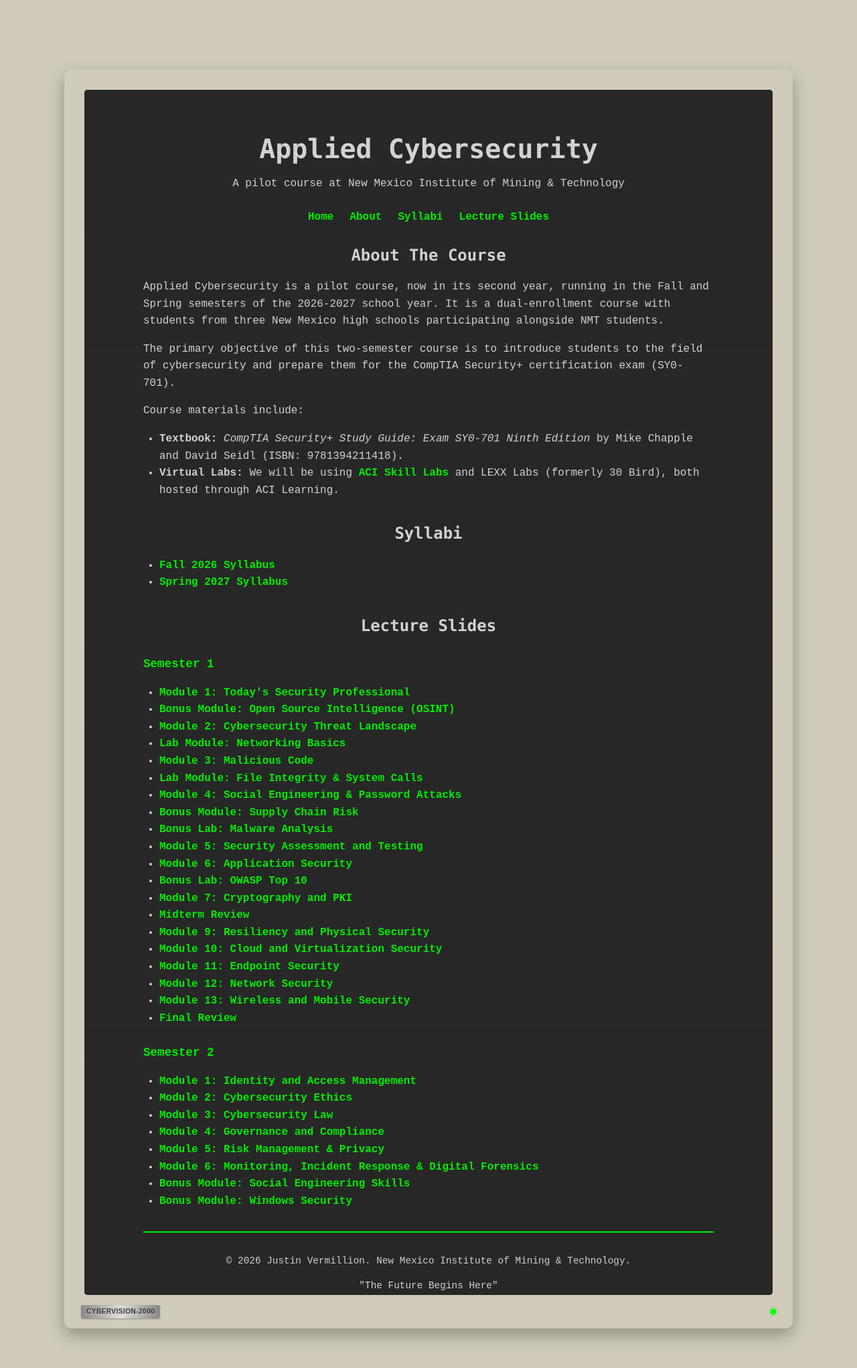
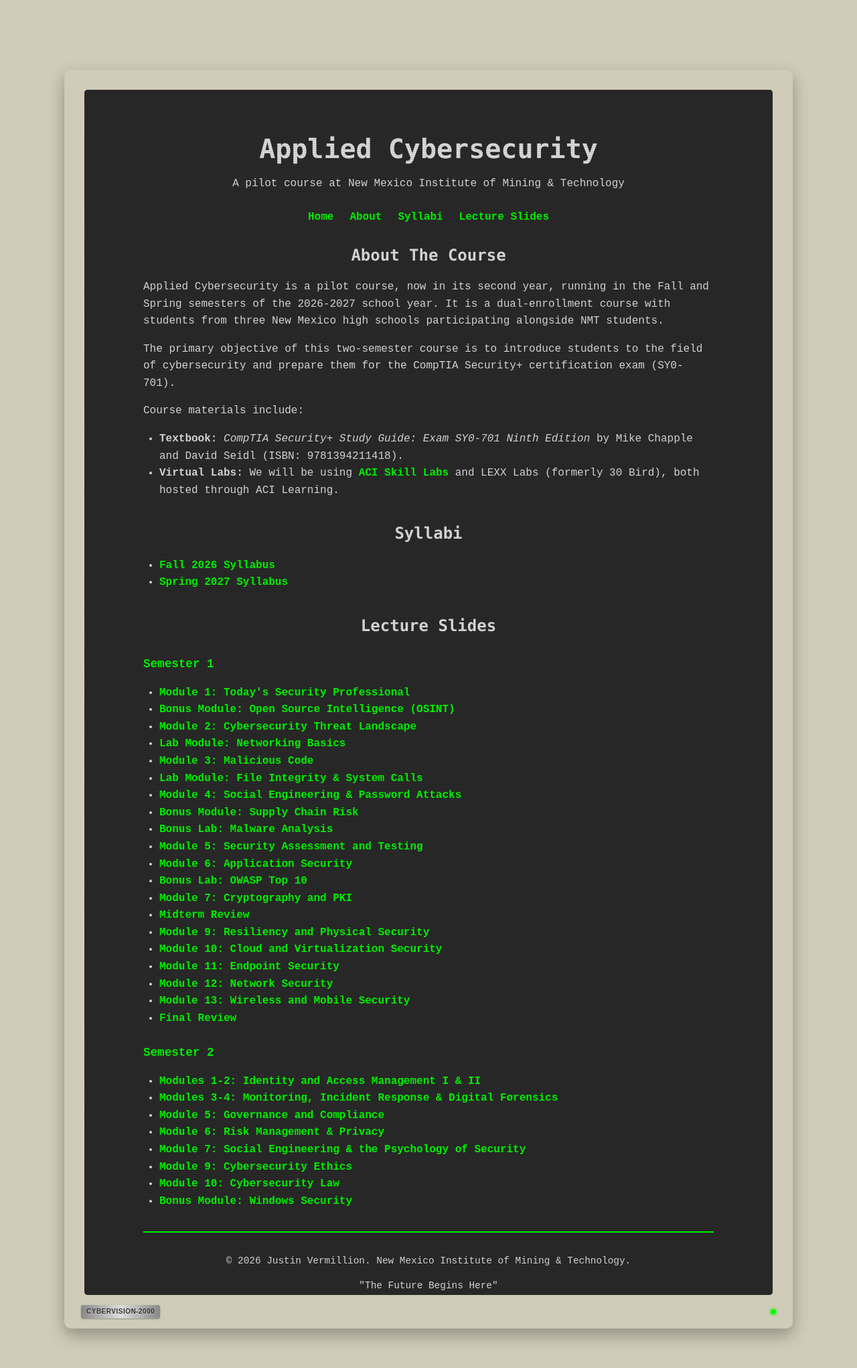
Before and after one commit to vermi/vermi.github.io, a Jekyll site: the page academic/applied/index.html, which Jekyll copies as it is, in a window 1280 px wide. Shown: the top 2042 px of the page at 67% size. Built offline with Jekyll 4.4.1, drawn with Linux system fonts in a browser that asks for light colours; some web fonts are replaced.

Commit message:
Reorder semester 2 slide list to match new spring schedule

```diff
--- a/academic/applied/index.html
+++ b/academic/applied/index.html
@@ -279,13 +279,13 @@
               </ul>
               <h3>Semester 2</h3>
               <ul>
-                <li><a href="slides/iam-slides.html" class="text-link">Module 1: Identity and Access Management</a></li>
-                <li><a href="slides/ethics.html" class="text-link">Module 2: Cybersecurity Ethics</a></li>
-                <li><a href="slides/legal.html" class="text-link">Module 3: Cybersecurity Law</a></li>
-                <li><a href="slides/governance.html" class="text-link">Module 4: Governance and Compliance</a></li>
-                <li><a href="slides/risk-privacy.html" class="text-link">Module 5: Risk Management &amp; Privacy</a></li>
-                <li><a href="slides/dfir.html" class="text-link">Module 6: Monitoring, Incident Response &amp; Digital Forensics</a></li>
-                <li><a href="slides/social-engineering.html" class="text-link">Bonus Module: Social Engineering Skills</a></li>
+                <li><a href="slides/iam-slides.html" class="text-link">Modules 1-2: Identity and Access Management I &amp; II</a></li>
+                <li><a href="slides/dfir.html" class="text-link">Modules 3-4: Monitoring, Incident Response &amp; Digital Forensics</a></li>
+                <li><a href="slides/governance.html" class="text-link">Module 5: Governance and Compliance</a></li>
+                <li><a href="slides/risk-privacy.html" class="text-link">Module 6: Risk Management &amp; Privacy</a></li>
+                <li><a href="slides/social-engineering.html" class="text-link">Module 7: Social Engineering &amp; the Psychology of Security</a></li>
+                <li><a href="slides/ethics.html" class="text-link">Module 9: Cybersecurity Ethics</a></li>
+                <li><a href="slides/legal.html" class="text-link">Module 10: Cybersecurity Law</a></li>
                 <li><a href="slides/windows-security.html" class="text-link">Bonus Module: Windows Security</a></li>
               </ul>
             </section>
```
